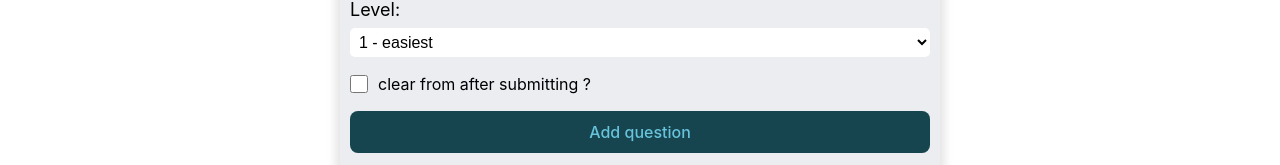
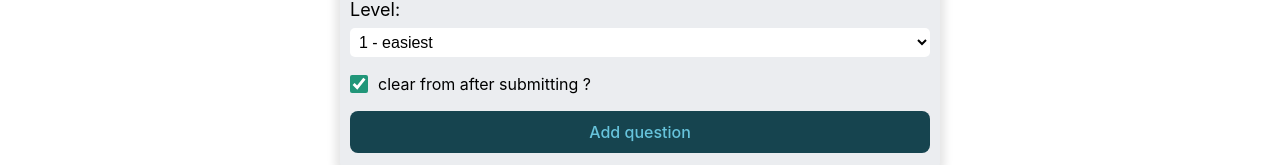
Before and after one commit to nauryzbayev12/react-app-course, a React (Vite) app: page /addquestion in a window 1280 px wide. Shown: the part 594-759 px from the top of the page. Built offline with nearby package versions, Linux system fonts and the light colour scheme.

Commit message:
Update AddQuestionPage.jsx

```diff
--- a/src/Pages/AddQuestionPage/AddQuestionPage.jsx
+++ b/src/Pages/AddQuestionPage/AddQuestionPage.jsx
@@ -1,10 +1,18 @@
-import { } from 'react'
+import { useActionState } from 'react'
 import { Button } from '../../components/Button'
 import cls from './AddQuestionPage.module.css'
 
 
+const createCardAction = async(_prevState, formData) => {
+
+}
+
 export const AddQuestionPage = () =>
 {
+	const [formState , formAction, isPending] = useActionState(createCardAction , { clearForm: true});
+
+
+
 	return <>
 		<h1 className= {cls.fromTitle}>Add new question</h1>
 		<div className={cls.fromContainer}>
@@ -69,10 +77,10 @@ export const AddQuestionPage = () =>
 				</div>
 				<label htmlFor="clearFormField" className = {cls.clearFormField}>
 					<input className={cls.checkbox} type="checkbox"
-					name="clearForm" id ="clearFormField" 	defaultValue={true} />
+					name="clearForm" id ="clearFormField" 	defaultChecked={formState.clearForm} />
 					<span>clear from after submitting ?</span>
 				</label>
-				<Button>Add question</Button>
+				<Button isDisabled = {isPending}>Add question</Button>
 			</form>
 		</div>
 	</>;
```
